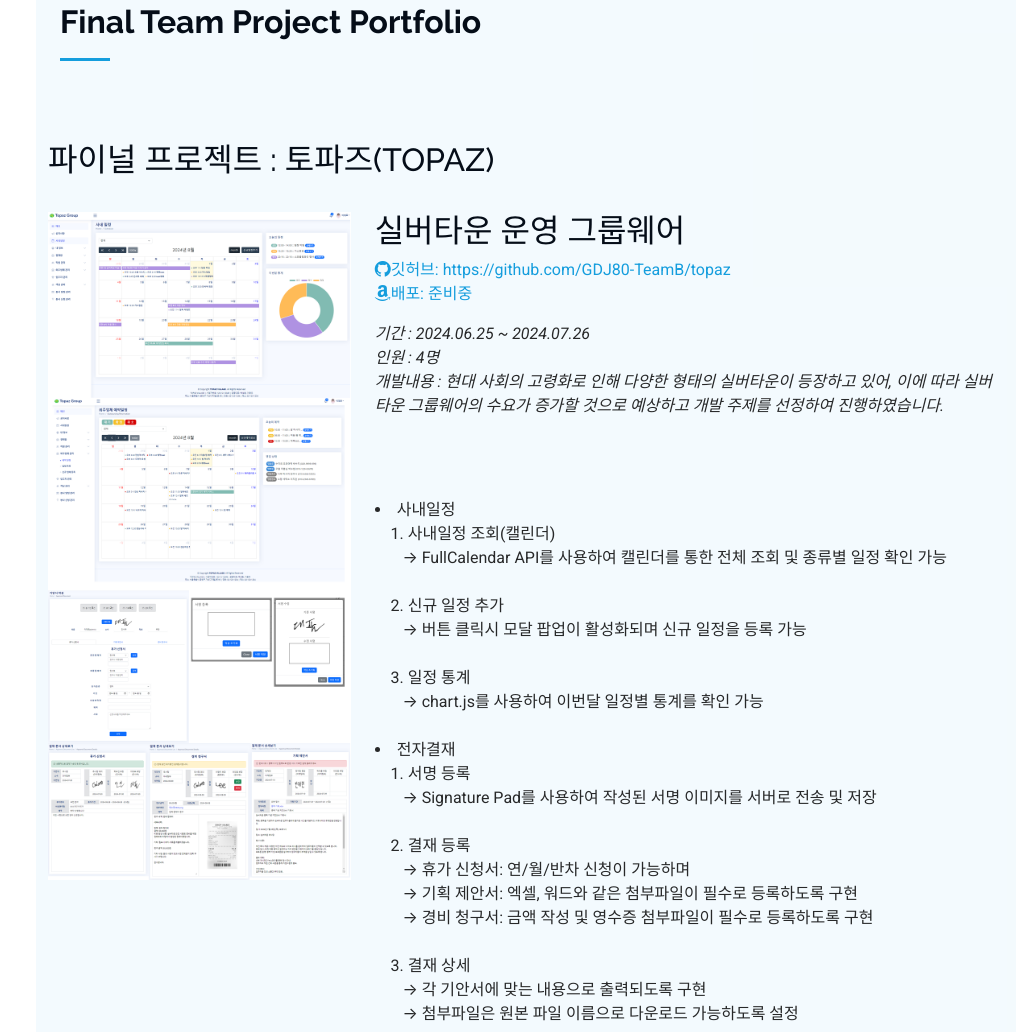
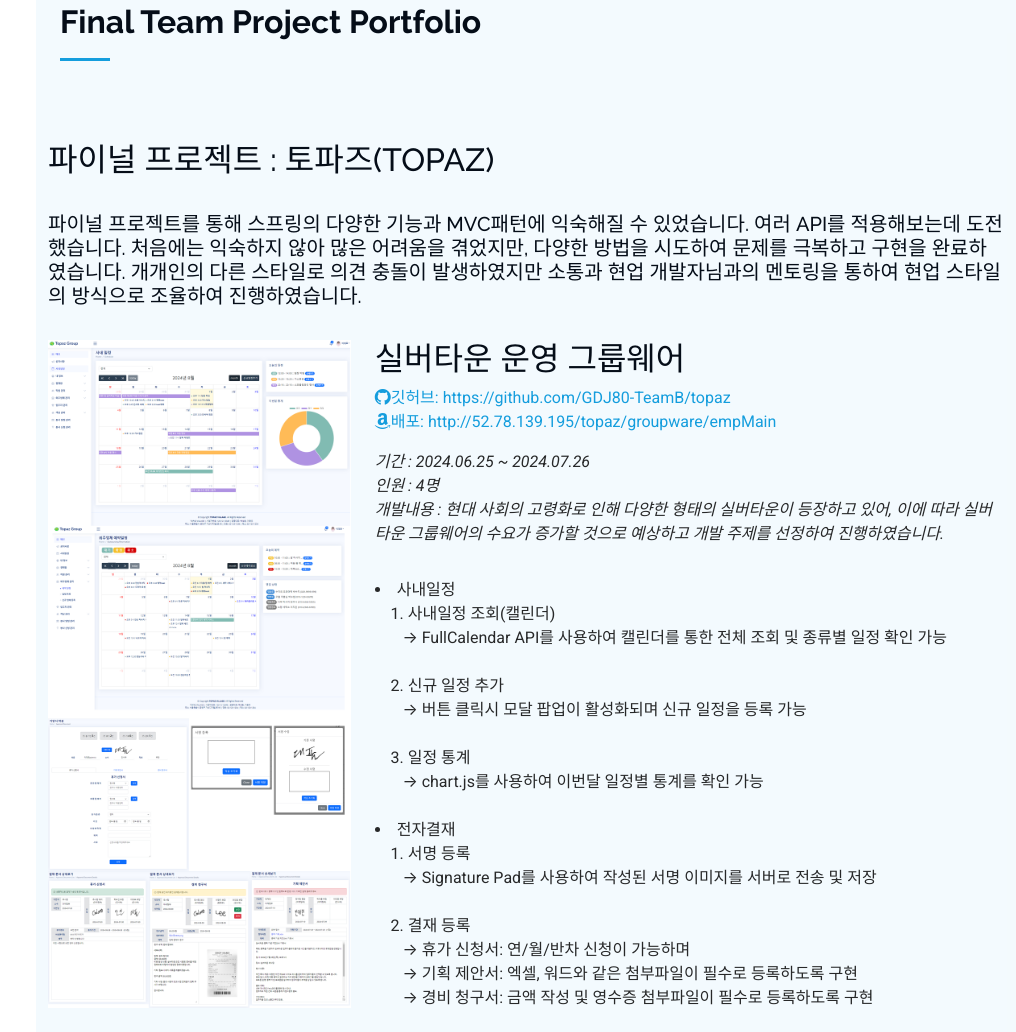
Before and after one commit to hyeah0526/hyeah0526.github.io, a plain HTML site: page index.html in a window 1280 px wide. Shown: the part 2000-3032 px from the top of the page, without its empty margins (264-1280 px from the left). Drawn offline with Linux system fonts and the light colour scheme.

Commit message:
portfolio commit
portfolio commit

```diff
--- a/index.html
+++ b/index.html
@@ -215,7 +215,7 @@
             </div><!-- Edn Resume Item -->
 
             <div class="resume-item">
-              <h4>5~6개월차 (7월, 8월)</h4>
+              <h4>5~6개월차</h4>
               <p> - SpringMVC구조로 <span style="color: blue; font-weight: bold;">파이널 프로젝트</span>를 진행하였습니다.</p>
             </div><!-- Edn Resume Item -->
 
@@ -238,13 +238,21 @@
 
         <div class="row gy-4 justify-content-center">
           <h2>파이널 프로젝트 : 토파즈(TOPAZ)</h2>
+          <h5>
+            파이널 프로젝트를 통해 스프링의 다양한 기능과 MVC패턴에 익숙해질 수 있었습니다.
+            여러 API를 적용해보는데 도전했습니다.
+            처음에는 익숙하지 않아 많은 어려움을 겪었지만,
+            다양한 방법을 시도하여 문제를 극복하고 구현을 완료하였습니다. 개개인의 다른 스타일로 의견 충돌이 발생하였지만 소통과 현업 개발자님과의 멘토링을 통하여 현업 스타일의 방식으로 조율하여 진행하였습니다.
+          </h5>
           <div class="col-lg-4">
-            <img src="assets/img/portfolio/team_topaz_main.png" class="img-fluid" alt="">
+            <a href="http://52.78.139.195/topaz/groupware/empMain" target='_blank'>
+              <img src="assets/img/portfolio/team_topaz_main.png" class="img-fluid" alt="">
+            </a>
           </div>
           <div class="col-lg-8 content">
             <h2>실버타운 운영 그룹웨어</h2>
             <a href="https://github.com/GDJ80-TeamB/topaz" target='_blank' class="facebook"><i class="bi bi-github"></i>깃허브: https://github.com/GDJ80-TeamB/topaz</a>
-            <br><a href="" target='_blank' class="facebook"><i class="bi bi-amazon"></i>배포: 준비중</a>
+            <br><a href="http://52.78.139.195/topaz/groupware/empMain" target='_blank' class="facebook"><i class="bi bi-amazon"></i>배포: http://52.78.139.195/topaz/groupware/empMain</a>
 
             <p class="fst-italic py-3">
               기간 : 2024.06.25 ~ 2024.07.26<br>
@@ -252,8 +260,7 @@
               개발내용 : 현대 사회의 고령화로 인해 다양한 형태의 실버타운이 등장하고 있어,
               이에 따라 실버타운 그룹웨어의 수요가 증가할 것으로 예상하고 개발 주제를 선정하여 진행하였습니다.
             </p>
-            <p class="py-3">
-              <div>
+            <p class="">
                 <li>사내일정</li>
               &nbsp; &nbsp; 1. 사내일정 조회(캘린더)<br>
               &nbsp; &nbsp; &nbsp; &nbsp;→ FullCalendar API를 사용하여 캘린더를 통한 전체 조회 및 종류별 일정 확인 가능<br><br>
@@ -288,7 +295,6 @@
               &nbsp; &nbsp; &nbsp; &nbsp;→ 새로운 업체를 등록 기능 <br>
               &nbsp; &nbsp; &nbsp; &nbsp;→ springboot validation을 이용한 커맨드객체 유효성 검사 진행
 
-            </div>
             </p>
           </div>
         </div>
```
